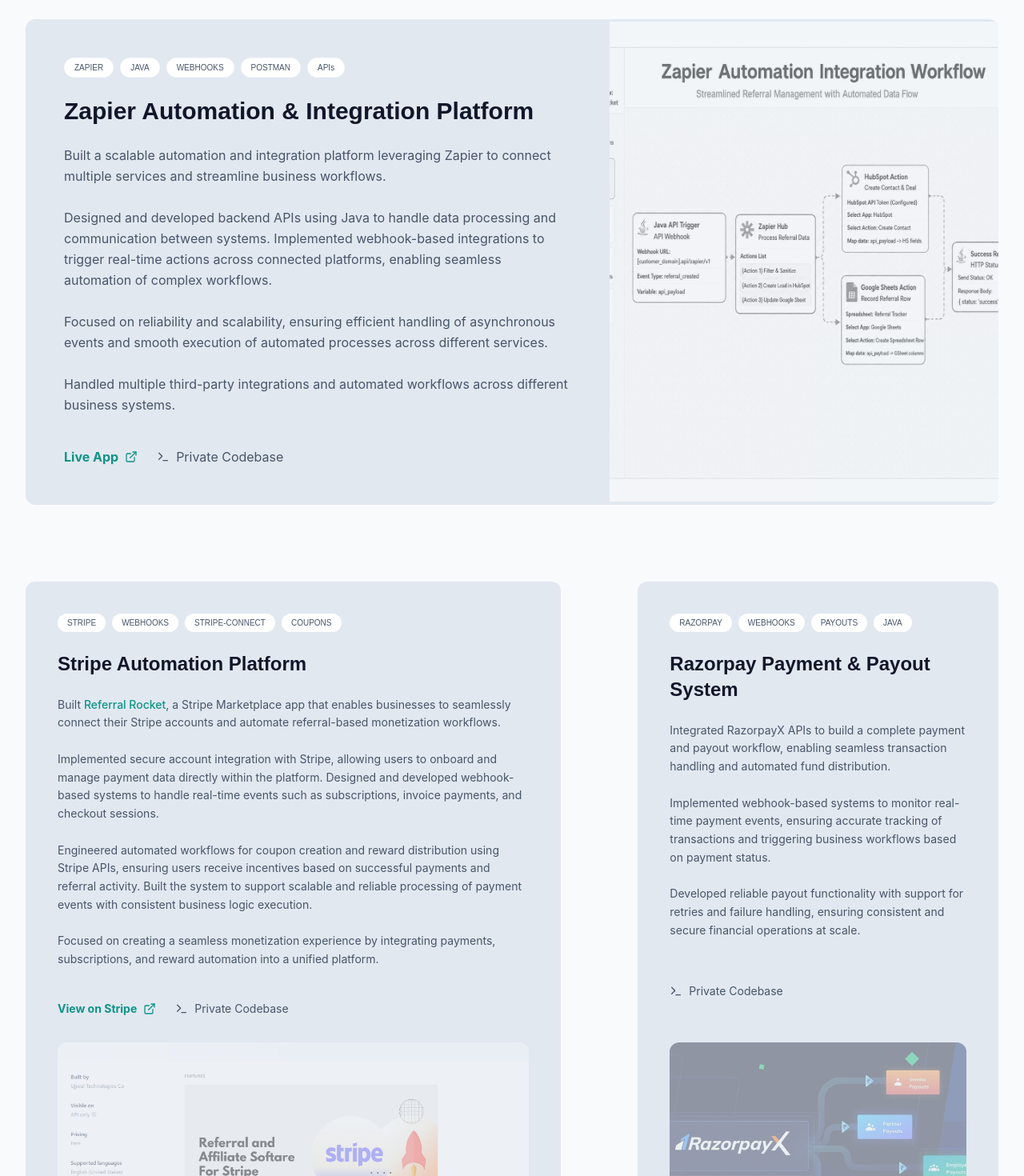
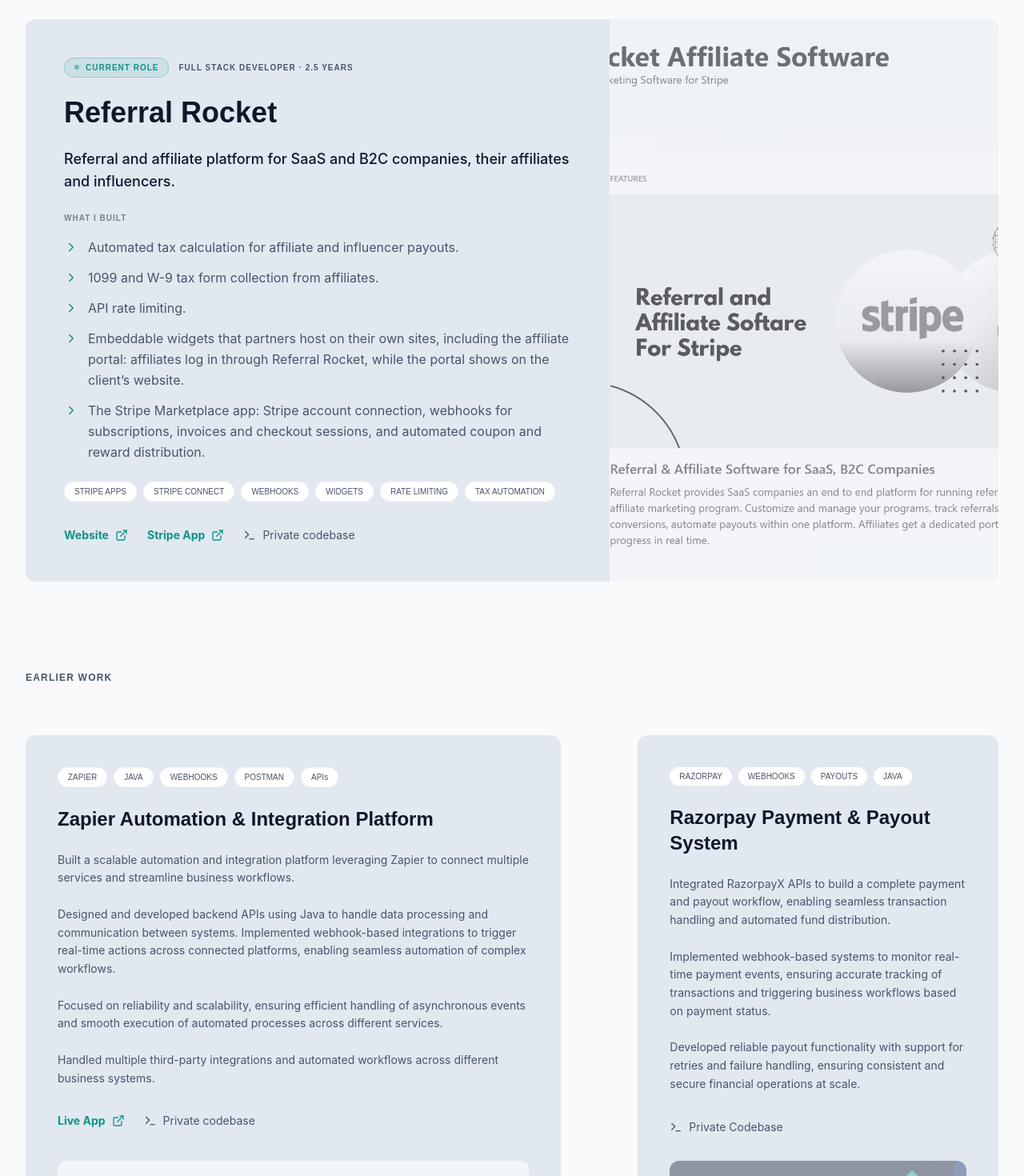
Before and after one commit to surajdombale/portfolio, a React (Vite) app: page / in a window 1280 px wide. Shown: the part 2120-3590 px from the top of the page at 80% size. Built offline with nearby package versions, Linux system fonts and the light colour scheme.

Commit message:
Update Referral Rocket project

```diff
--- a/src/App.tsx
+++ b/src/App.tsx
@@ -348,6 +348,59 @@ const StripeBookkeeper = () => (
   </article>
 );
 
+const ReferralRocket = () => (
+  <article className="lg:col-span-12 group">
+    <div className="bg-surface-container rounded-xl overflow-hidden flex flex-col md:flex-row group-hover:bg-surface-container-high transition-colors duration-500">
+      <div className="w-full md:w-3/5 p-8 lg:p-12 space-y-6">
+        <div className="flex flex-wrap items-center gap-3">
+          <span className="inline-flex items-center gap-2 px-3 py-1 rounded-full bg-primary/10 text-primary border border-primary/30 font-label text-[10px] font-bold uppercase tracking-widest">
+            <span className="w-1.5 h-1.5 rounded-full bg-primary animate-pulse"></span>
+            Current role
+          </span>
+          <span className="font-label text-[10px] uppercase tracking-widest text-on-surface-variant font-bold">Full Stack Developer · 2.5 years</span>
+        </div>
+        <h2 className="font-headline text-3xl md:text-4xl font-bold text-on-surface">Referral Rocket</h2>
+        <p className="text-lg text-on-surface font-medium">
+          Referral and affiliate platform for SaaS and B2C companies, their affiliates and influencers.
+        </p>
+        <div>
+          <p className="font-label text-[10px] uppercase tracking-widest text-on-surface-variant/70 font-bold mb-4">What I built</p>
+          <ul className="space-y-3 text-on-surface-variant leading-relaxed">
+            {[
+              'Automated tax calculation for affiliate and influencer payouts.',
+              '1099 and W-9 tax form collection from affiliates.',
+              'API rate limiting.',
+              'Embeddable widgets that partners host on their own sites, including the affiliate portal: affiliates log in through Referral Rocket, while the portal shows on the client’s website.',
+              'The Stripe Marketplace app: Stripe account connection, webhooks for subscriptions, invoices and checkout sessions, and automated coupon and reward distribution.',
+            ].map(point => (
+              <li key={point} className="flex gap-3">
+                <ChevronRightIcon className="text-primary shrink-0 mt-1" size={18} />
+                <span>{point}</span>
+              </li>
+            ))}
+          </ul>
+        </div>
+        <div className="flex flex-wrap gap-2">
+          {['STRIPE APPS', 'STRIPE CONNECT', 'WEBHOOKS', 'WIDGETS', 'RATE LIMITING', 'TAX AUTOMATION'].map(tag => <Tag key={tag}>{tag}</Tag>)}
+        </div>
+        <div className="flex flex-wrap items-center gap-x-6 gap-y-3 pt-2">
+          <ProjectLink href="https://referralrocket.io/">Website</ProjectLink>
+          <ProjectLink href="https://marketplace.stripe.com/apps/referral-rocket-affiliate-software">Stripe App</ProjectLink>
+          <PrivateCode />
+        </div>
+      </div>
+      <div className="w-full md:w-2/5 h-72 md:h-auto overflow-hidden">
+        <img
+          src={stripe}
+          alt="Referral Rocket on the Stripe App Marketplace"
+          className="w-full h-full object-cover md:grayscale md:opacity-60 group-hover:grayscale-0 group-hover:opacity-100 group-hover:scale-105 transition-all duration-700"
+          referrerPolicy="no-referrer"
+        />
+      </div>
+    </div>
+  </article>
+);
+
 const Projects = () => (
   <section id="projects" className="pt-32 pb-24 max-w-[1500px] mx-auto px-8">
     <header className="mb-20 space-y-4">
@@ -363,20 +416,24 @@ const Projects = () => (
     <div className="grid grid-cols-1 lg:grid-cols-12 gap-12 lg:gap-24">
       <StripeBookkeeper />
 
-      {/* Project 1: Large Featured */}
-      <article className="lg:col-span-12 group">
-        <div className="bg-surface-container rounded-xl overflow-hidden flex flex-col md:flex-row items-center gap-0 group-hover:bg-surface-container-high transition-colors duration-500">
+      <ReferralRocket />
 
-          <div className="w-full md:w-3/5 p-8 lg:p-12 space-y-6">
+      <div className="lg:col-span-12 flex items-center gap-6 -mb-4 lg:-mb-12">
+        <span className="font-label text-xs uppercase tracking-widest text-on-surface-variant font-bold whitespace-nowrap">Earlier work</span>
+        <span className="h-px flex-1 bg-outline-variant/20"></span>
+      </div>
+
+      {/* Zapier */}
+      <article className="lg:col-span-7 group">
+        <div className="bg-surface-container rounded-xl p-8 lg:p-10 space-y-8 group-hover:bg-surface-container-high transition-colors duration-500 h-full flex flex-col justify-between">
+          <div className="space-y-6">
             <div className="flex flex-wrap gap-2">
-              {['ZAPIER', 'JAVA', 'WEBHOOKS', 'POSTMAN','APIs'].map(tag => (
-                <span key={tag} className="font-label text-[10px] px-3 py-1 bg-surface-container-lowest text-on-surface-variant rounded-full border border-outline-variant/15">{tag}</span>
-              ))}
+              {['ZAPIER', 'JAVA', 'WEBHOOKS', 'POSTMAN', 'APIs'].map(tag => <Tag key={tag}>{tag}</Tag>)}
             </div>
-            <h2 className="font-headline text-3xl font-bold text-on-surface">
+            <h2 className="font-headline text-2xl font-bold text-on-surface">
               Zapier Automation & Integration Platform
             </h2>
-            <p className="text-on-surface-variant leading-relaxed">
+            <p className="text-on-surface-variant leading-relaxed text-sm">
               Built a scalable automation and integration platform leveraging Zapier to connect multiple services and streamline business workflows.
               <br /><br />
               Designed and developed backend APIs using Java to handle data processing and communication between systems. Implemented webhook-based integrations to trigger real-time actions across connected platforms, enabling seamless automation of complex workflows.
@@ -385,91 +442,19 @@ const Projects = () => (
               <br /><br />
               Handled multiple third-party integrations and automated workflows across different business systems.
             </p>
-            <div className="flex items-center gap-6 pt-4">
-              <a
-                href="https://zapier.com/apps/referral-rocket"
-                target="_blank"
-                rel="noopener noreferrer"
-                className="text-primary font-bold hover:underline flex items-center gap-2"
-              >
-                Live App <ExternalLink size={16} />
-              </a>
-
-              <span className="text-on-surface-variant flex items-center gap-2">
-                <TerminalIcon size={16} /> Private Codebase
-              </span>
+            <div className="flex flex-wrap items-center gap-x-6 gap-y-3 pt-2">
+              <ProjectLink href="https://zapier.com/apps/referral-rocket">Live App</ProjectLink>
+              <PrivateCode />
             </div>
           </div>
-          <div className="w-full md:w-2/5 h-[600px] overflow-hidden">
+          <div className="h-64 rounded-xl overflow-hidden">
             <img
               src={zapier}
-              alt="zapier automation platform"
-              className="w-full h-full object-cover grayscale opacity-60 group-hover:grayscale-0 group-hover:opacity-100 group-hover:scale-105 transition-all duration-700"
+              alt="Zapier automation platform"
+              className="w-full h-full object-cover object-top md:grayscale md:opacity-60 group-hover:grayscale-0 group-hover:opacity-100 transition-all duration-700"
               referrerPolicy="no-referrer"
             />
           </div>
-        </div>
-      </article>
-
-      {/* Project 2 */}
-      <article className="lg:col-span-7 group">
-        <div className="bg-surface-container rounded-xl p-8 lg:p-10 space-y-8 group-hover:bg-surface-container-high transition-colors duration-500 relative overflow-hidden h-full flex flex-col justify-between">
-
-          <div className="relative z-10 space-y-6">
-
-            <div className="flex flex-wrap gap-2">
-              {['STRIPE', 'WEBHOOKS', 'STRIPE-CONNECT', 'COUPONS'].map(tag => (
-                <span key={tag} className="font-label text-[10px] px-3 py-1 bg-surface-container-lowest text-on-surface-variant rounded-full">
-                  {tag}
-                </span>
-              ))}
-            </div>
-
-            <h2 className="font-headline text-2xl font-bold text-on-surface">
-              Stripe Automation Platform
-            </h2>
-
-            <p className="text-on-surface-variant leading-relaxed text-sm">
-              Built <span className="text-primary font-medium">Referral Rocket</span>, a Stripe Marketplace app that enables businesses to seamlessly connect their Stripe accounts and automate referral-based monetization workflows.
-
-              <br /><br />
-
-              Implemented secure account integration with Stripe, allowing users to onboard and manage payment data directly within the platform. Designed and developed webhook-based systems to handle real-time events such as subscriptions, invoice payments, and checkout sessions.
-
-              <br /><br />
-
-              Engineered automated workflows for coupon creation and reward distribution using Stripe APIs, ensuring users receive incentives based on successful payments and referral activity. Built the system to support scalable and reliable processing of payment events with consistent business logic execution.
-
-              <br /><br />
-
-              Focused on creating a seamless monetization experience by integrating payments, subscriptions, and reward automation into a unified platform.
-            </p>
-
-            <div className="flex items-center gap-6 pt-4">
-              <a
-                href="https://marketplace.stripe.com/apps/referral-rocket-affiliate-software"
-                target="_blank"
-                rel="noopener noreferrer"
-                className="text-primary font-bold hover:underline flex items-center gap-2 text-sm"
-              >
-                View on Stripe <ExternalLink size={16} />
-              </a>
-
-              <span className="text-on-surface-variant flex items-center gap-2 text-sm">
-                <TerminalIcon size={16} /> Private Codebase
-              </span>
-            </div>
-          </div>
-
-          <div className="h-64 rounded-xl overflow-hidden  opacity-40 group-hover:opacity-80 transition-opacity">
-            <img
-              src={stripe}
-              alt="Stripe Automation Platform"
-              className="w-full h-full object-cover"
-              referrerPolicy="no-referrer"
-            />
-          </div>
-
         </div>
       </article>
 
@@ -657,6 +642,12 @@ const Skills = () => (
               color="primary"
               points={[
                 "Leading development of end-to-end features across backend and frontend, taking ownership from requirement analysis to deployment and optimization.",
+
+                "Built automated tax calculation for affiliate and influencer payouts, plus 1099 and W-9 tax form collection from affiliates.",
+
+                "Built embeddable widgets that partners host on their own sites, including the affiliate portal that shows on the client's website while affiliates log in through Referral Rocket.",
+
+                "Implemented API rate limiting and built the Referral Rocket app on the Stripe App Marketplace.",
 
                 "Built and maintained complex payment and monetization systems using Stripe and Razorpay, including webhook handling, subscription flows, and automated coupon distribution.",
 
```
